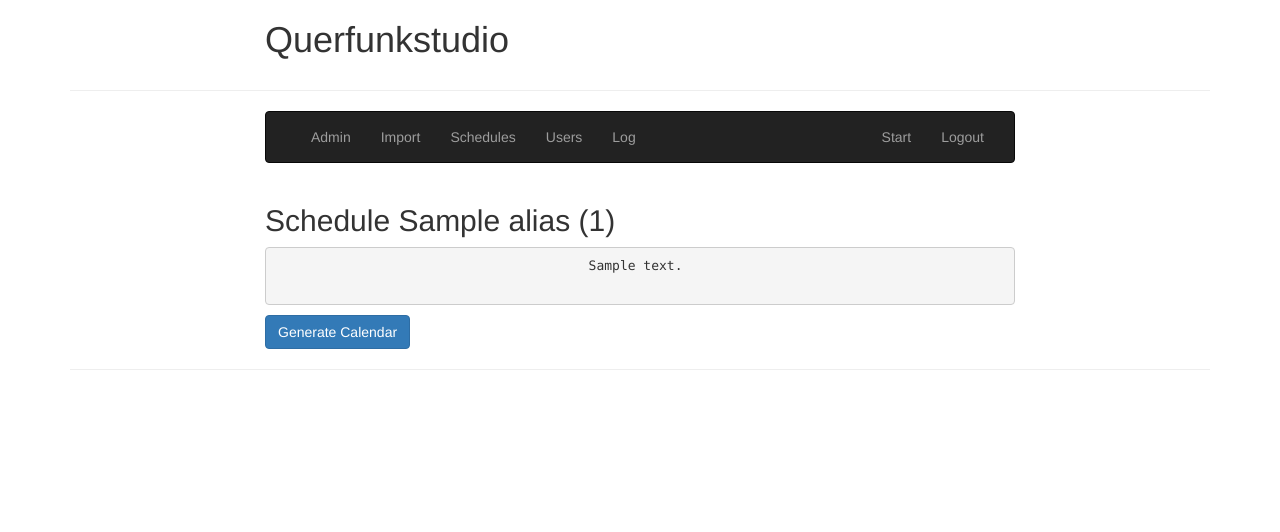
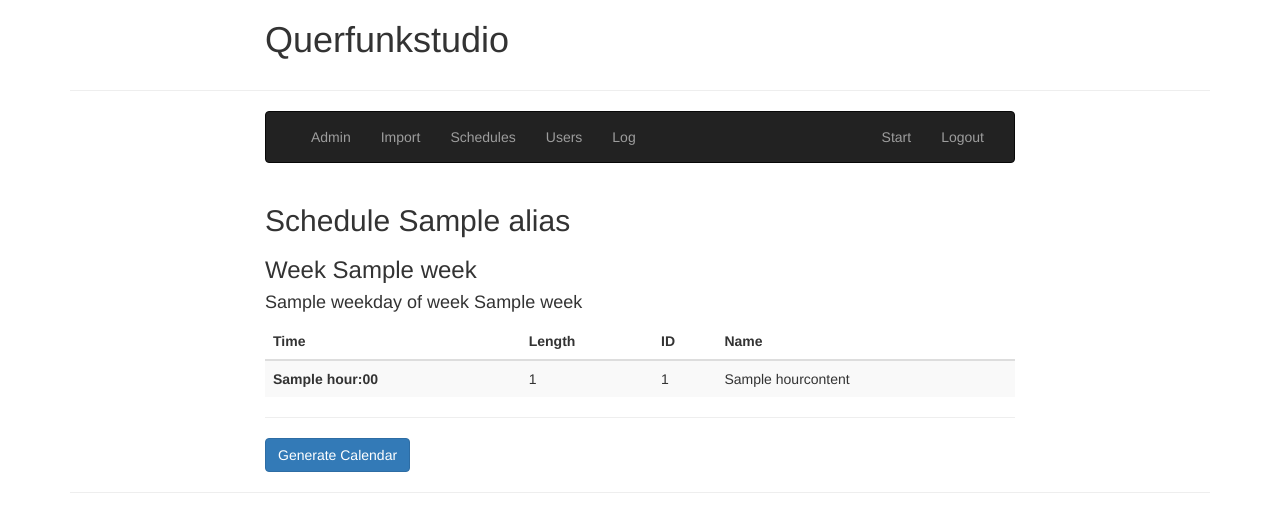
Before and after one commit to olf42/querfunkstudio, a Python web app: template templates/schedule.html in a window 1280 px wide. Shown: the top 532 px of the page. Run offline with Jinja, Linux system fonts and the light colour scheme; the template is opened without the code that fills it: most values are stand-ins (such as "Sample title", 1, 10 or a date in 2020); some libraries are stand-ins or nearby versions.

Commit message:
schedule is now displayed nice :)

```diff
--- a/querfunkadmin.py
+++ b/querfunkadmin.py
@@ -85,7 +85,8 @@ class Querfunkadmin(object):
                 error=e
 
         return self.env.get_template('schedule.html').render(schedule=schedule,
-                                                           error=error
+                                                           error=error,
+                                                           weekdays=WEEKDAYS,
                                                           )
 
     @cherrypy.expose
--- a/querfunkbackend.py
+++ b/querfunkbackend.py
@@ -35,7 +35,8 @@ class Querfunkbackend(object):
 
         querfunk = ScheduleView()
         querfunk.import_stationxml(schedule)
-        return dict(zip(keys, [alias, self.schedule_id, querfunk.show_schedule()]))
+        return dict(zip(keys, [alias, self.schedule_id, querfunk.get_schedule()]))
+        #return dict(zip(keys, [alias, self.schedule_id, querfunk.show_schedule()]))
 
     def get_schedules(self):
         schedules = self.backend_.get_schedules()
--- a/templates/schedule.html
+++ b/templates/schedule.html
@@ -10,10 +10,34 @@ Schedule {{ alias }}
 		<div class="row">
 			<div class="col-md-2"></div>
 				<div class="col-md-8">
-					<h2>Schedule {{ schedule.alias }} ({{ schedule.id }})</h2>
-					<pre>
-					{{ schedule.content }}
-					</pre>
+					<h2>Schedule {{ schedule.alias }}</h2>
+					{% for week, weekcontent in schedule.content.items() %}
+						<h3>Week {{ week }}</h3>
+							{% for day, daycontent in weekcontent.items() %}
+							<h4>{{ weekdays[day] }} of week {{ week }}</h4>
+							<table class="table table-striped table-hover">
+								<thead>
+									<tr>
+										<th>Time</th>
+										<th>Length</th>
+										<th>ID</th>
+										<th>Name</th>
+									</tr>
+								</thead>
+								{% for hour, hourcontent in daycontent.items() %}
+								{% if hourcontent %}
+								<tr>
+									<th>{{ hour}}:00</th>
+									<td>{{hourcontent.length}}</td>
+									<td>{{hourcontent.id}}</td>
+									<td>{{hourcontent.name}}</td>
+								</tr>
+								{% endif %}
+								{% endfor %}
+							</table>
+						{% endfor %}
+						<hr>
+					{% endfor %}
 					<a href="/admin/generate?id={{ schedule.id}}" class="btn btn-primary">Generate Calendar</a>
 				</div>
 			<div class="col-md-2"></div>
```
Also changed, not shown: querfunkconfig.py (+9 -1 lines), querfunkstationxml.py (+11 -6 lines).
